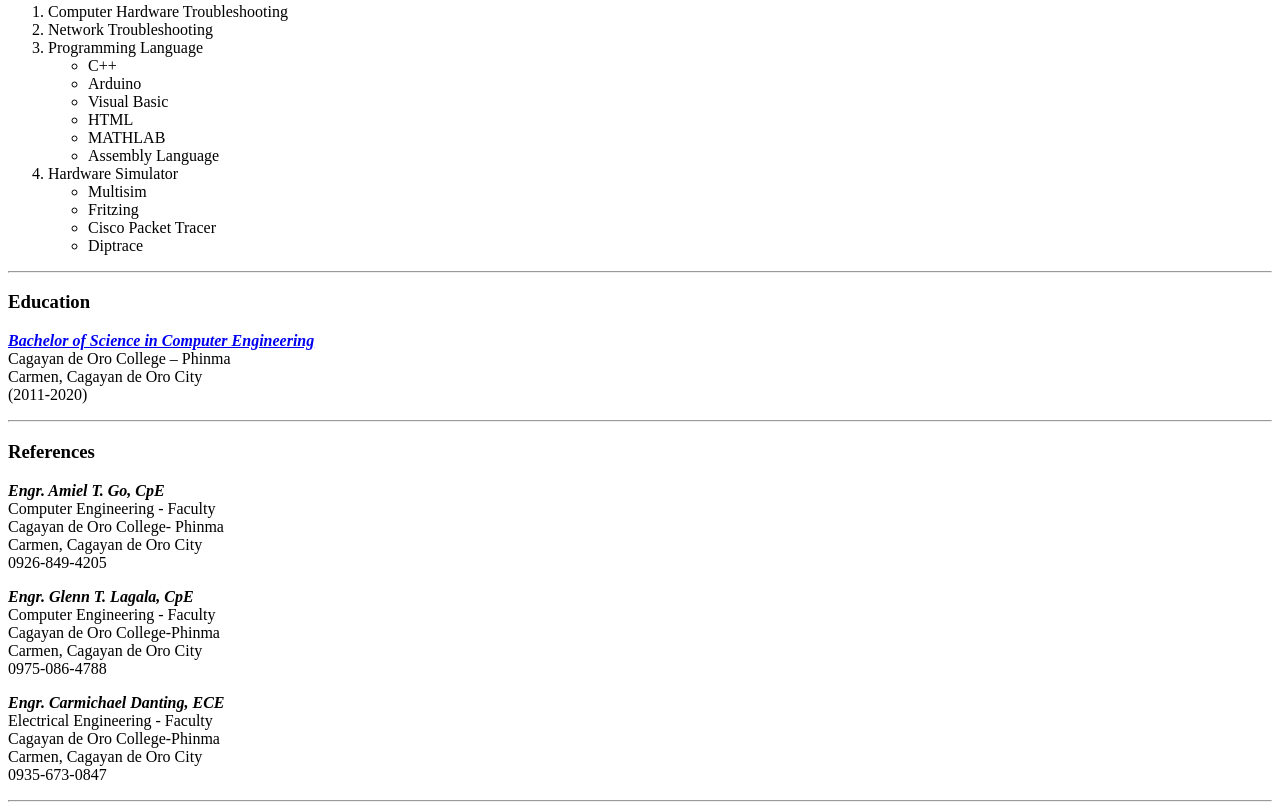
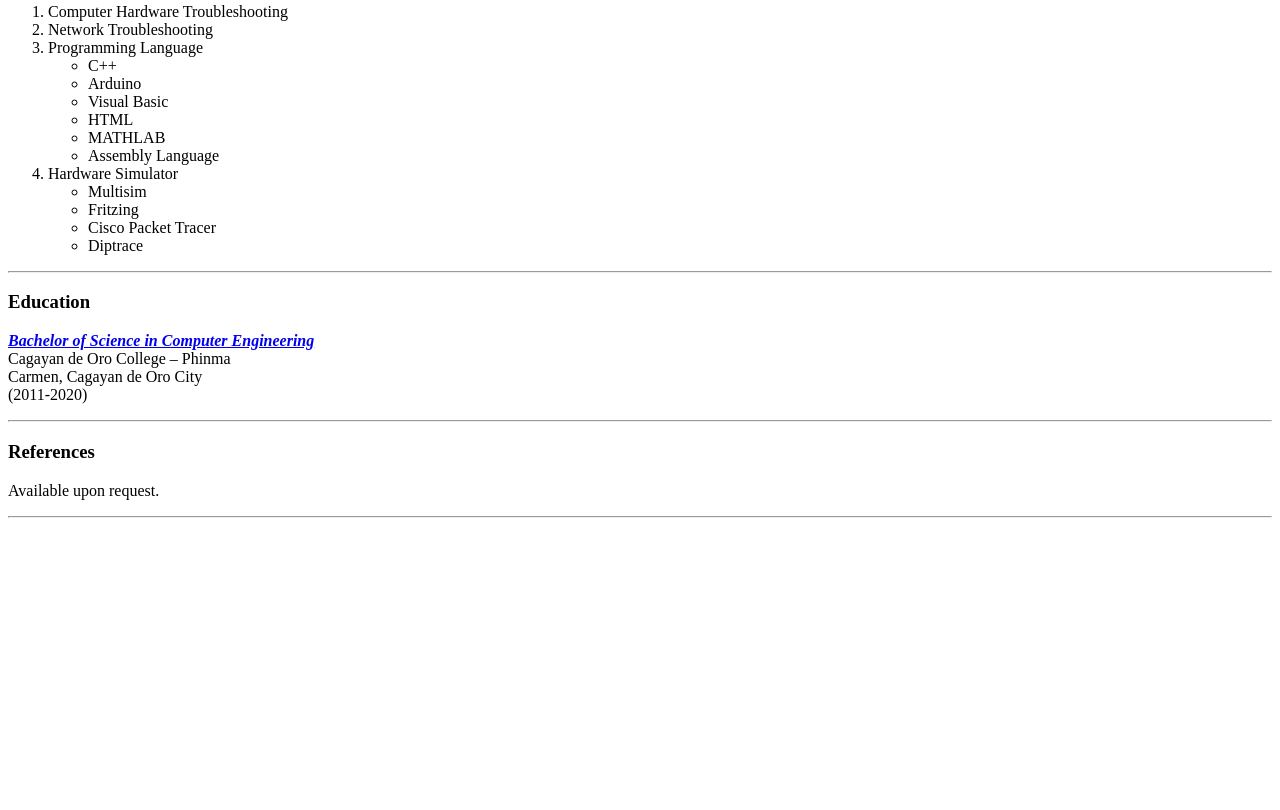
Before and after one commit to michaelangelolagare/cv, a plain HTML site: page index.html in a window 1280 px wide. Shown: the part 785-1595 px from the top of the page. After the commit the page ends 1311 px from the top, so only its background shows below. Drawn offline with Linux system fonts and the light colour scheme.

Commit message:
Add files via upload
Second Version of index.html

```diff
--- a/index.html
+++ b/index.html
@@ -75,27 +75,7 @@
     </dl>
     <hr>
     <h3>References</h3>
-    <dl>
-      <dt><em><strong>Engr. Amiel T. Go, CpE</strong></em></dt>
-      <dt>Computer Engineering - Faculty</dt>
-      <dt>Cagayan de Oro College- Phinma</dt>
-      <dt>Carmen, Cagayan de Oro City</dt>
-      <dt>0926-849-4205</dt>
-    </dl>
-    <dl>
-      <dt><em><strong>Engr. Glenn T. Lagala, CpE</strong></em></dt>
-      <dt>Computer Engineering - Faculty</dt>
-      <dt>Cagayan de Oro College-Phinma</dt>
-      <dt>Carmen, Cagayan de Oro City</dt>
-      <dt>0975-086-4788</dt>
-    </dl>
-    <dl>
-      <dt><em><strong>Engr. Carmichael Danting, ECE</strong></em></dt>
-      <dt>Electrical Engineering - Faculty</dt>
-      <dt>Cagayan de Oro College-Phinma</dt>
-      <dt>Carmen, Cagayan de Oro City</dt>
-      <dt>0935-673-0847</dt>
-    </dl>
+      <p>Available upon request.</p>
     <hr>
   </body>
 </html>
```
